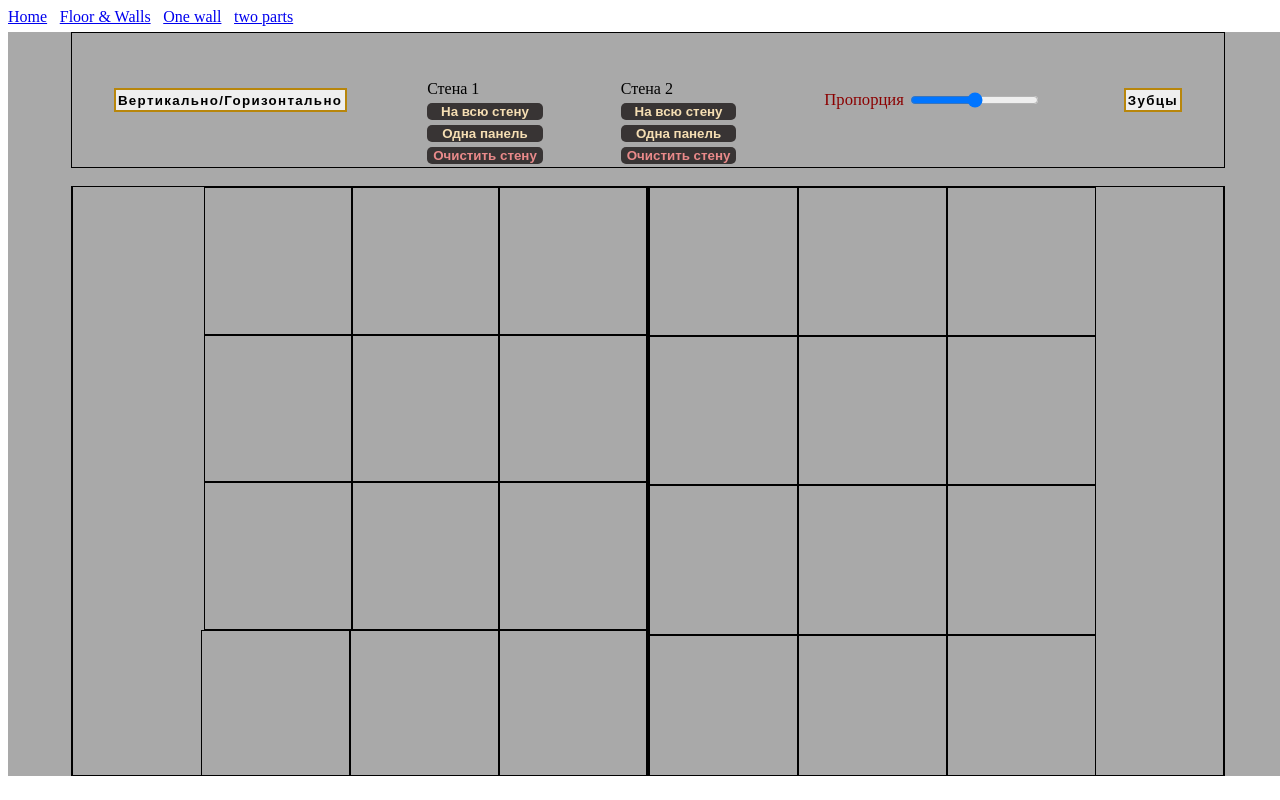
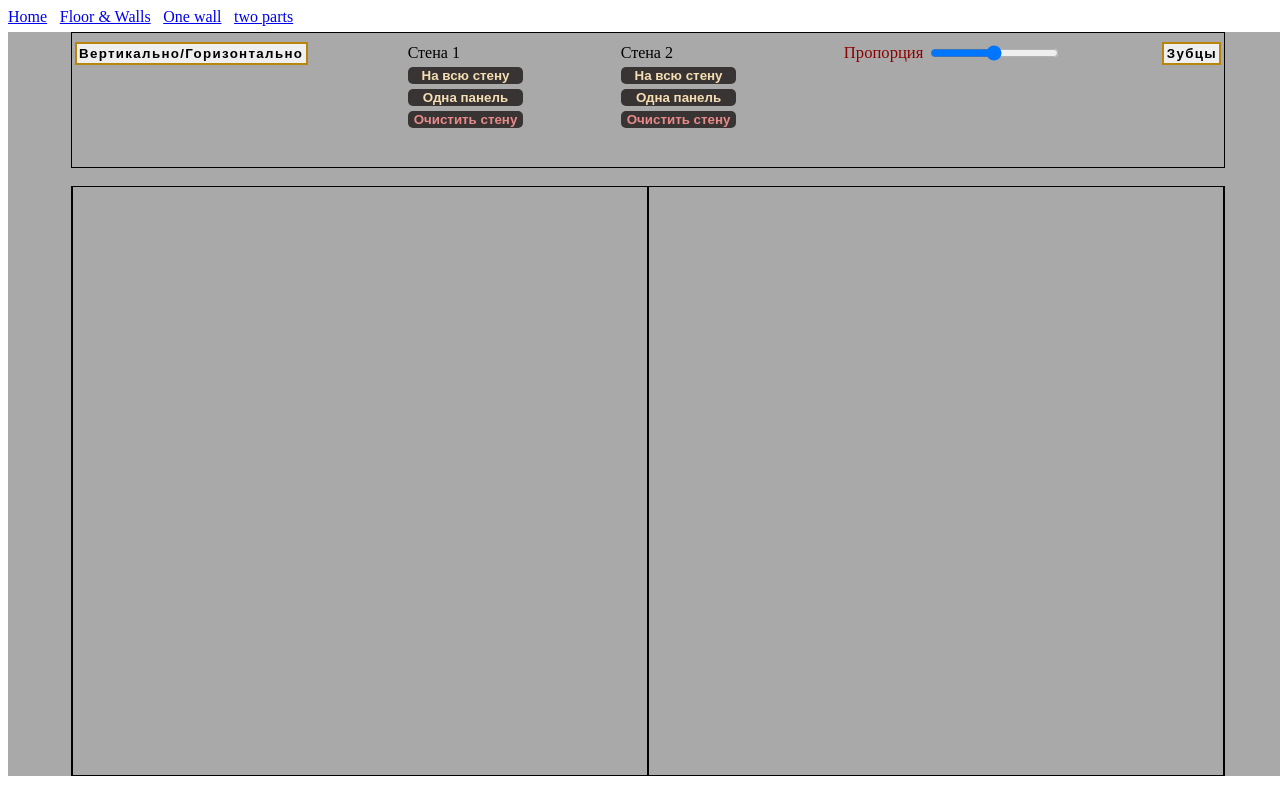
Before and after one commit to Corpus77/sv-kit-3dpanel-floor, a SvelteKit app: page /twoparts in a window 1280 px wide. Built offline with nearby package versions, Linux system fonts and the light colour scheme.

Commit message:
twoparts panel problem almost

```diff
--- a/src/lib/logic/functions.js
+++ b/src/lib/logic/functions.js
@@ -19,8 +19,8 @@ function styleCommonPanels(toCreate) {
 	toCreate.style.height = panelSize(walls()) + 'px';
 	toCreate.style.backgroundSize = 'contain';
 	toCreate.classList.add('allPanels');
-	// FIXME:
-	toCreate.style.border = '1px solid black';
+	// FIXME: border for visual check
+	// toCreate.style.border = '1px solid black';
 
 	allPanels().forEach((item) => {
 		item.style.transition = '1.5s';
--- a/src/routes/twoparts/+page.svelte
+++ b/src/routes/twoparts/+page.svelte
@@ -16,6 +16,8 @@
 	let url = '';
 	let urlWall = './textures/';
 	//----------------------------------
+	let wall_1_panels;
+	let wall_2_panels;
 	//__________________________________________
 	function panelChoice(event) {
 		url = event.detail;
@@ -51,18 +53,25 @@
 	}
 	//________________________________________
 	function fillAll(surface) {
-		// if (blockFlag) {
-		// 	removePanels((document.querySelector('.wall_1').childNodes));
-		// 	console.log(blockFlag);
-		// 	console.log(document.querySelector('.wall_1').childNodes);
-		// } else {
-		// 	removePanels((document.querySelector('.wall_2').childNodes));
-		// 	console.log(blockFlag);
-    //   console.log(document.querySelector('.wall_2').childNodes);
-		// }
-		// removePanels(panel());
+		if (blockFlag) {
+			removePanels(wall_1_panels);
+			console.log(blockFlag);
+			console.log(wall_1_panels);
 
-		addPanel(surface);
+			addPanel(surface);
+			// console.log(document.querySelector('.wall_1').childNodes);
+		} else {
+			removePanels(wall_2_panels);
+			console.log(blockFlag);
+			console.log(wall_2_panels);
+
+			addPanel(surface);
+
+      // console.log(document.querySelector('.wall_2').childNodes);
+		}
+		//removePanels(panel());
+
+
 	}
 
 	//__________________________________________
@@ -84,8 +93,14 @@
 	onMount(() => {
 		btnHeaderArr = document.querySelectorAll('.btn-header');
 
+
 		//----- initial add panels
-		initWallPanelAdd();
+		initWallPanelAdd()
+		//----- separate array panels of 2 walls, after init.
+		wall_1_panels = Array.from (document.querySelector('.wall_1').children)
+		//Array.from (document.getElementsByClassName('wall_1')[0].children)
+		wall_2_panels = Array.from (document.querySelector('.wall_2').children)
+		//Array.from (document.getElementsByClassName('wall_2')[0].children);
 
 		//----------------------
 		window.onresize = function () {
@@ -153,8 +168,8 @@
 	}
 	.header {
 		display: flex;
-		justify-content: space-around;
-		align-items: center;
+		justify-content: space-between;
+		align-items: baseline;
 		flex-wrap: wrap;
 		width: 90vw;
 		height: 19%;
```
